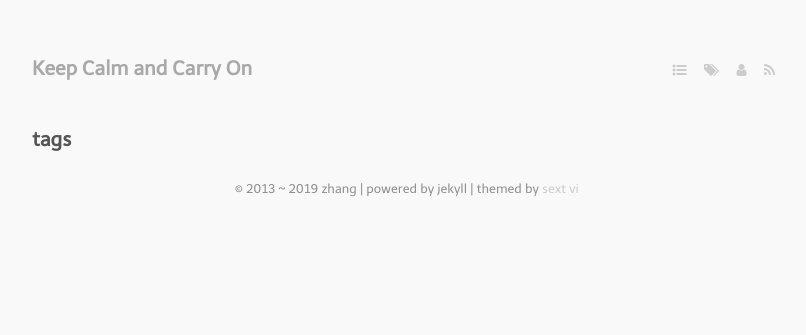
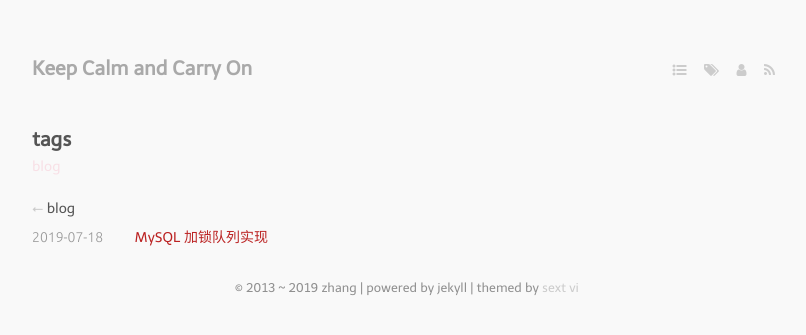
Before and after one commit to branchang/branchang.github.io, a Jekyll site: the page built from tags.markdown, in a window 1280 px wide. Shown: the top 335 px of the page, without its empty margins (233-1039 px from the left). Built offline with Jekyll 4.4.1, drawn with Linux system fonts in a browser that asks for light colours; nearby versions of some CDN libraries; some web fonts are replaced; Markdown is read by kramdown in place of the engine named in the settings.

Commit message:
add tags

```diff
--- a/_posts/2019-07-18-mysql-queue.md
+++ b/_posts/2019-07-18-mysql-queue.md
@@ -1,5 +1,7 @@
 ---
 layout: post
 title: MySQL 加锁队列实现
+tags:
+    - blog
 ---
 Mysql的加锁队列的实现
```
